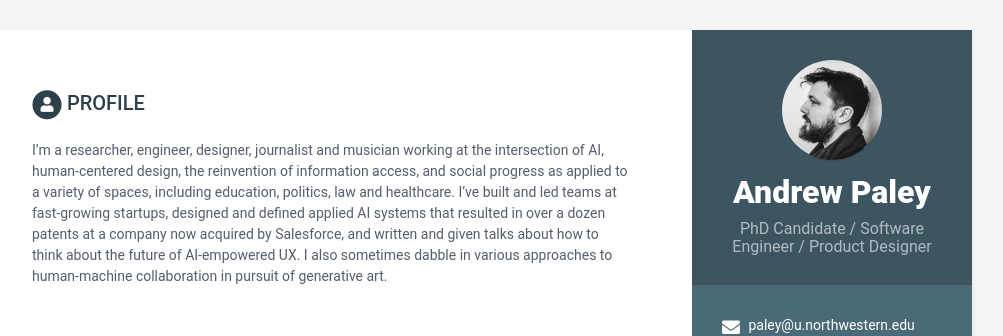
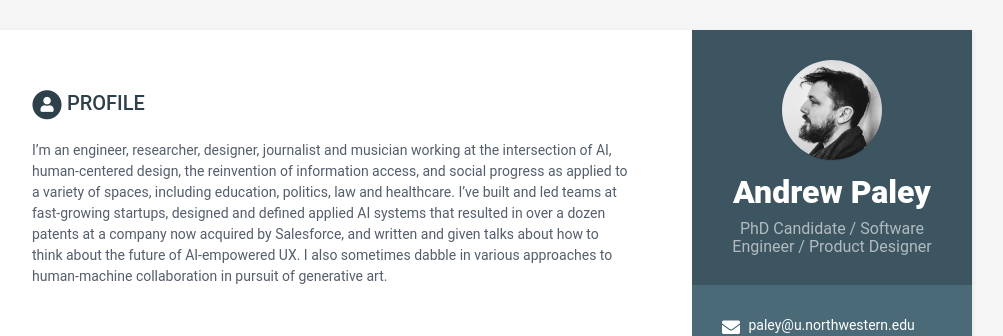
Before and after one commit to andrewpaley/andrewpaley.github.io, a Jekyll site: the page built from index.html, in a window 1280 px wide and 900 px high. Shown: the top 336 px of the window, without its empty margins (168-1171 px from the left). Built offline with Jekyll 4.4.1, drawn with Linux system fonts in a browser that asks for light colours.

Commit message:
copy tweaks

```diff
--- a/_data/data.yml
+++ b/_data/data.yml
@@ -55,7 +55,7 @@
 career-profile:
     title: Profile
     summary: |
-      I'm a researcher, engineer, designer, journalist and musician working at the intersection of AI, human-centered design, the reinvention of information access, and social progress as applied to a variety of spaces, including education, politics, law and healthcare. I've built and led teams at fast-growing startups, designed and defined applied AI systems that resulted in over a dozen patents at a company now acquired by Salesforce, and written and given talks about how to think about the future of AI-empowered UX. I also sometimes dabble in various approaches to human-machine collaboration in pursuit of generative art.
+      I'm an engineer, researcher, designer, journalist and musician working at the intersection of AI, human-centered design, the reinvention of information access, and social progress as applied to a variety of spaces, including education, politics, law and healthcare. I've built and led teams at fast-growing startups, designed and defined applied AI systems that resulted in over a dozen patents at a company now acquired by Salesforce, and written and given talks about how to think about the future of AI-empowered UX. I also sometimes dabble in various approaches to human-machine collaboration in pursuit of generative art.
 
 education:
     - degree: PhD in Computer Science
```
